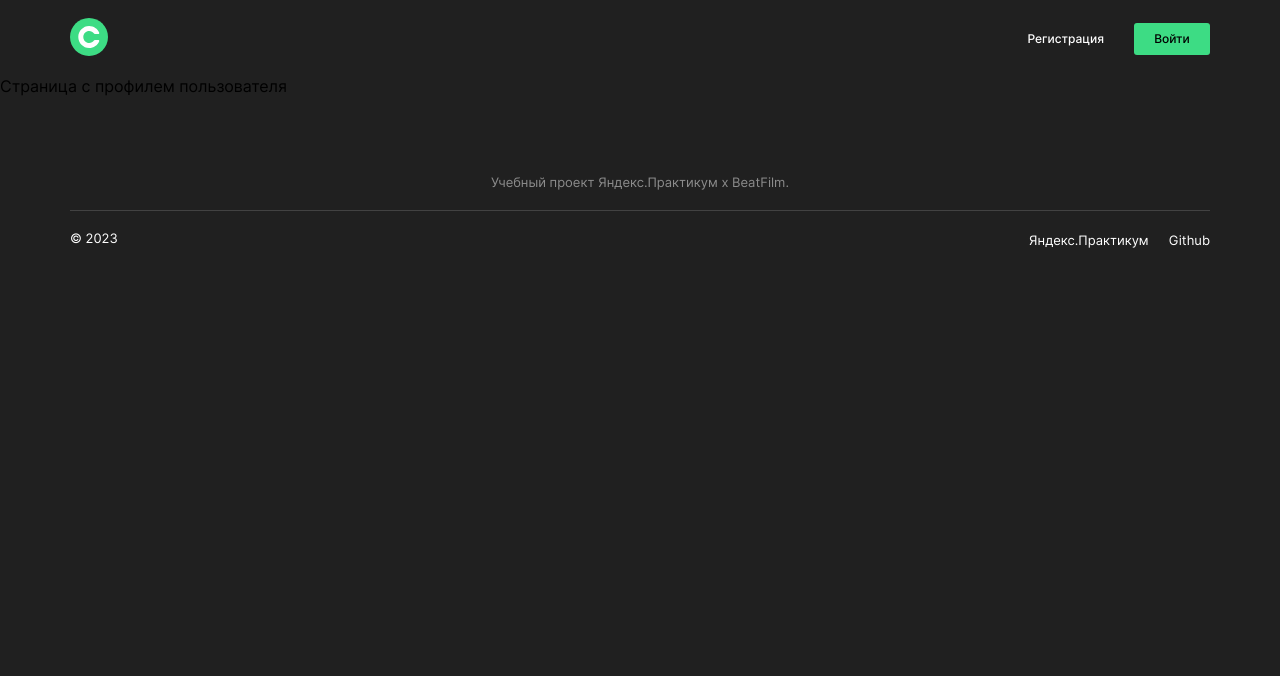
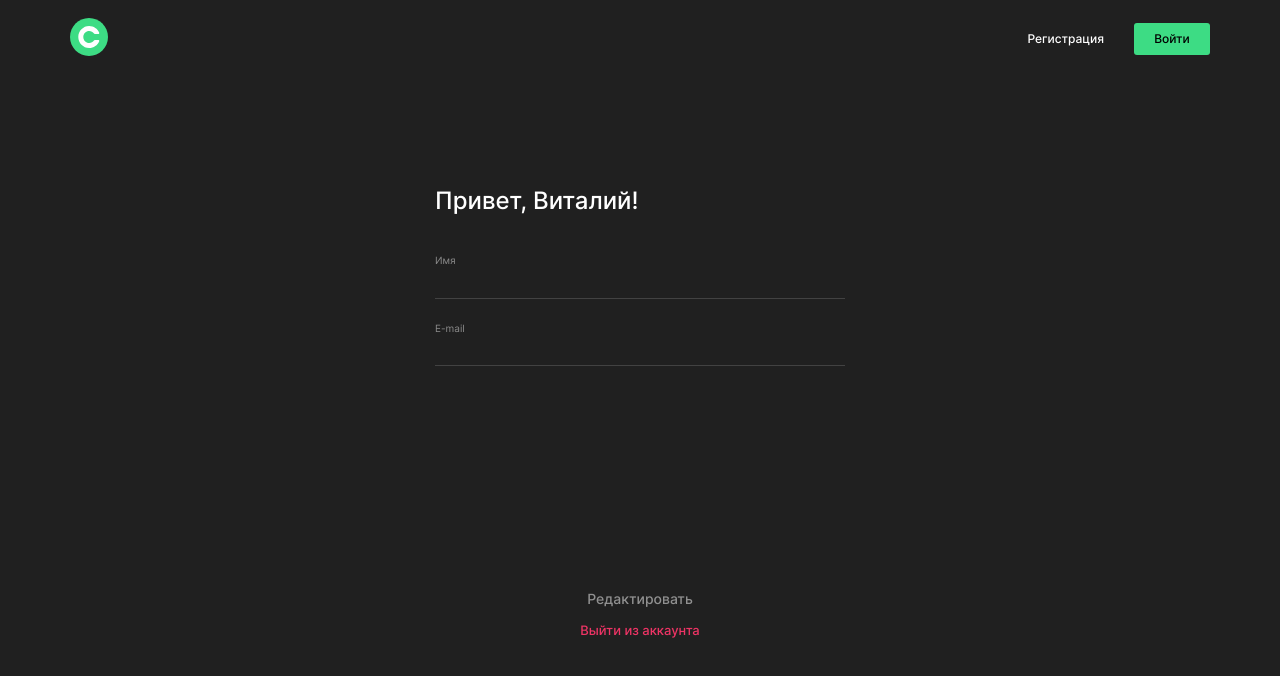
Before and after one commit to BeRealDude/movies-explorer-frontend, a React (Create React App) app: page /profile in a window 1280 px wide. Shown: the top 676 px of the page. Built offline with nearby package versions, Linux system fonts and the light colour scheme.

Commit message:
feat: profile

```diff
--- a/src/components/App/App.js
+++ b/src/components/App/App.js
@@ -19,10 +19,20 @@ function App() {
 
   const location = useLocation();
 
+  // const [currentUser, setCurrentUser] = useState({
+  //   _id: '',
+  //   email: '',
+  //   name: '',
+  // });
+
 
 
   function handleLogin() {
     setLoggedIn(true);
+  }
+
+  function handleLoginOut() {
+    setLoggedIn(false);
   }
 
   const saveMovie = (newMovie) => {
@@ -41,13 +51,13 @@ function App() {
         <Route path="/" element={<Main loggedIn={loggedIn} />} />
         <Route path="/movies" element={<Movies movies={movies} onSaveMovie={saveMovie} />} />
         <Route path="/saved-movies" element={<SavedMovies movies={movies}/>} />
-        <Route path="/profile" element={<Profile />} />
+        <Route path="/profile" element={<Profile isLoggedIn={handleLoginOut} />} />
         <Route path="/signup" element={<Register />} />
         <Route path="/signin" element={<Login isLoggedIn={handleLogin}/>} />
         <Route path="*" element={<PageNotFound />} />
       </Routes>
 
-      {location.pathname === "/signup" || location.pathname === "/signin" ? (
+      {location.pathname === "/signup" || location.pathname === "/signin" || location.pathname === "/profile" ? (
         ""
       ) : (
         <Footer />
--- a/src/components/Profile/Profile.css
+++ b/src/components/Profile/Profile.css
@@ -0,0 +1,138 @@
+.profile {
+    display: flex;
+    justify-content: center;
+    padding: 70px 0 70px;
+}
+
+.profile__container {
+
+}
+
+.profile__heading {
+    color: #FFF;
+    font-size: 24px;
+    font-weight: 500;
+    margin: 40px 0 40px;
+}
+
+.form-profile {
+    position: relative;
+    display: grid;
+}
+
+.form-profile__submit-btn {
+    border-radius: 3px;
+    background: transparent;
+    width: 410px;
+    color: #FFF;
+    font-size: 14px;
+    font-weight: 500;
+    cursor: pointer;
+    padding: 0;
+    border: none;
+    margin-top: 201px;
+}
+
+.form-profile__submit-btn:hover {
+    transition: 0.3s;
+    opacity: 0.6;
+}
+
+.form-profile__submit-btn_disabled {
+    opacity: 0.5;
+    cursor: auto;
+}
+
+.form-profile__submit-btn_disabled:hover{
+    transition: 0;
+    opacity: 0.5;
+}
+
+.form-profile__heading {
+    color: #8B8B8B;
+    font-size: 10px;
+    font-weight: 400;
+    margin: 0 0 5px;
+}
+
+.form-profile__input {
+    outline: none;
+    background-color: transparent;
+    padding: 0 0 10px;
+    margin: 0 0 24px;
+    border: none;
+    color: #FFF;
+    font-size: 14px;
+    border-bottom: 1px solid #424242;
+    width: 100%;
+}
+
+.form-profile__error {
+    color: #EE3465;
+    font-size: 10px;
+    position: absolute;
+    left: 2px;
+}
+
+.form-profile__error_name {
+    top: 49px;
+}
+
+.form-profile__error_email {
+    top: 118px;
+}
+
+.form-profile__link-wrapp {
+    grid-row: 8/9;
+    display: flex;
+    justify-content: center;
+    padding-top: 16px;
+}
+
+.form-profile__text {
+    color: #8B8B8B;
+    font-size: 14px;
+    margin: 0 6px 0 0;
+}
+
+.form-profile__link {
+    text-decoration: none;
+    color: #4285F4;
+    font-size: 14px;
+}
+
+.form-profile__link:hover {
+    transition: .3s;
+    opacity: .6;
+}
+
+.form-profile__input_color {
+    color: #EE3465;
+}
+
+.form-profile__input_border{
+    border-bottom: 1px solid #4285F4;
+}
+
+.form-profile__input:focus {
+    border-bottom: 1px solid #4285F4;
+    transition: .6s;
+}
+
+.profile__btn-inOut {
+    border-radius: 3px;
+    background: transparent;
+    width: 410px;
+    color: #EE3465;
+    font-size: 13px;
+    font-weight: 500;
+    cursor: pointer;
+    padding: 0;
+    border: none;
+    margin-top: 16px;
+}
+
+.profile__btn-inOut:hover {
+    transition: 0.3s;
+    opacity: 0.6;
+}
--- a/src/components/Profile/Profile.js
+++ b/src/components/Profile/Profile.js
@@ -1,9 +1,135 @@
-function Profile() {
-    return (
-      <>
-      <div>Страница с профилем пользователя</div>
-      </>
-    );
+import "./Profile.css";
+import { useNavigate } from "react-router-dom";
+import { useEffect, useState } from "react";
+
+function Profile({ isLoggedIn }) {
+
+  const [name, setName] = useState('');
+  const [email, setEmail] = useState('');
+
+  const [touchedName, setTouchedName] = useState(false);
+  const [touchedEmail, setTouchedEmail] = useState(false);
+
+  const [nameError, setNameError] = useState('Введите имя');
+  const [emailError, setEmailError] = useState('Введите почту');
+
+  const [formValid, setFormValid] = useState(false);
+
+  const navigate = useNavigate();
+
+
+  useEffect(() => {
+    if(nameError || emailError) {
+      setFormValid(false)
+    } else {
+      setFormValid(true)
+    }
+  }, [nameError, emailError]);
+
+  const handleChangeName = (e) => {
+    setName(e.target.value)
+    if(e.target.value.length < 2) {
+      setNameError('Имя должно быть не меньше 2 символов')
+      if(!e.target.value) {
+        setNameError('Введите имя')
+      }
+    } else {
+      setNameError('')
+    }
   }
 
-  export default Profile;
+  const handleChangeEmail = (e) => {
+    setEmail(e.target.value)
+    const regEmail = /^(([^<>()[\]\\.,;:\s@"]+(\.[^<>()[\]\\.,;:\s@"]+)*)|.(".+"))@((\[[0-9]{1,3}\.[0-9]{1,3}\.[0-9]{1,3}\.[0-9]{1,3}\])|(([a-zA-Z\-0-9]+\.)+[a-zA-Z]{2,}))$/
+    if(!regEmail.test(String(e.target.value).toLowerCase())) {
+      setEmailError('Некорректный email')
+      if(!e.target.value) {
+        setEmailError('Введите почту')
+      }
+    } else {
+      setEmailError('')
+    }
+  }
+
+    function blurHandler(e) {
+      switch (e.target.name) {
+        case 'name':
+          setTouchedName(true)
+          break;
+        case 'email':
+          setTouchedEmail(true)
+          break;
+          // no default
+        }
+     }
+
+  const handleSubmit = (e) => {
+    e.preventDefault();
+  }
+
+  const handInOut = (e) => {
+    e.preventDefault();
+    isLoggedIn();
+    navigate("/", { replace: true })
+  }
+
+  return (
+    <section className='profile'>
+      <div className="profile__container">
+        <h2 className="profile__heading">Привет, Виталий!</h2>
+        <form
+          className="form-profile"
+          name='profile'
+          id="profile"
+          onSubmit={handleSubmit}
+          noValidate
+        >
+          <h3 className="form-profile__heading">Имя</h3>
+      <input
+        value={name || ""}
+        onChange={handleChangeName}
+        onBlur={blurHandler}
+        autoComplete="on"
+        required
+        minLength="6"
+        maxLength="40"
+        className={`form-profile__input ${(touchedName && nameError) && "form-profile__input_color"}`}
+        type="text"
+        name="name"
+        id="form-name"
+      />
+      {(touchedName && nameError) && <span className="form-profile__error form-profile__error_name" id="form-name-error">{nameError}</span>}
+      <h3 className="form-profile__heading">E-mail</h3>
+      <input
+        value={email || ""}
+        onChange={handleChangeEmail}
+        onBlur={blurHandler}
+        autoComplete="on"
+        required
+        minLength="6"
+        maxLength="40"
+        className={`form-profile__input ${(touchedEmail && emailError) && "form-profile__input_color"}`}
+        type="email"
+        name="email"
+        id="form-email"
+      />
+      {(touchedEmail && emailError) && <span className="form-profile__error form-profile__error_email" id="form-email-error">{emailError}</span>}
+          <button
+            type="submit"
+            name="create"
+            form="page"
+            className={`form-profile__submit-btn ${
+              !formValid && "form-profile__submit-btn_disabled"
+            }`}
+            disabled={!formValid}
+          >
+            Редактировать
+          </button>
+        </form>
+        <button type="submit" className="profile__btn-inOut" onClick={handInOut}>Выйти из аккаунта</button>
+      </div>
+    </section>
+  );
+}
+
+export default Profile;
```
